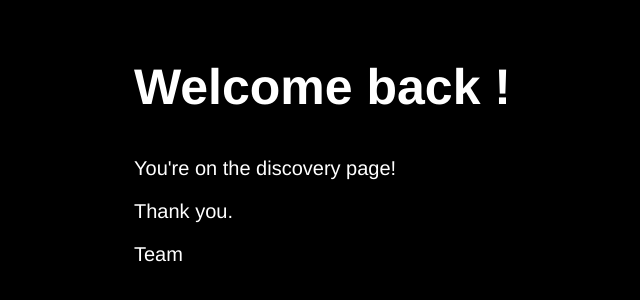
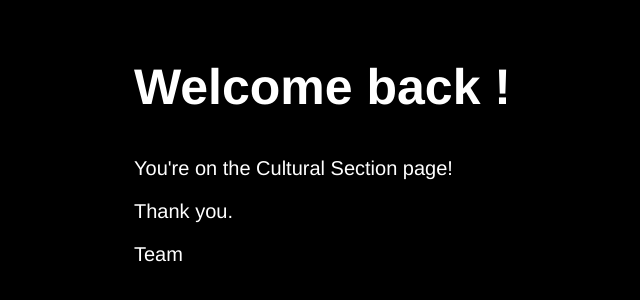
Before and after one commit to arif11111/temporaey-branch, a plain HTML site: page webserver-1/index.html in a window 1280 px wide. Shown: the part 142-442 px from the top of the page, 181-821 px from the left. Drawn offline with Linux system fonts and the light colour scheme.

Commit message:
changed files

```diff
--- a/webserver-1/index.html
+++ b/webserver-1/index.html
@@ -18,7 +18,7 @@
 <article>
     <h1>Welcome back !</h1>
     <div>
-        <p>You're on the discovery page!</p>
+        <p>You're on the Cultural Section page!</p>
         <p>Thank you.</p>
         <p>Team</p>
     </div>
```
Also changed, not shown: webserver-2/index.html (+1 -1 lines).
